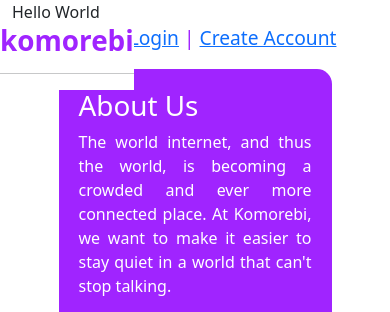
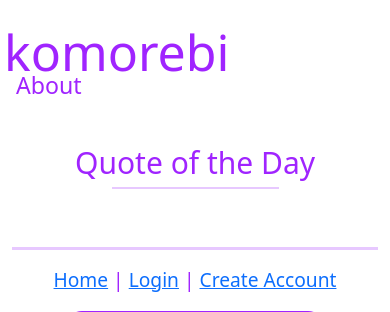
Before and after one commit to joewrose/Komorebi, a Django app: template templates/about.html in a window 390 px wide; the page is wider, and only the part inside the window is pictured. Shown: the top 312 px of that part. Run offline with Django 3.2, Linux system fonts and the light colour scheme; the template is opened without the code that fills it, so the values that code supplies are empty; some libraries are stand-ins or nearby versions.

Commit message:
Add files via upload
added updated base template

```diff
--- a/templates/basePage.html
+++ b/templates/basePage.html
@@ -1,11 +1,11 @@
 <!DOCTYPE html>
-{% load static %}
+{% load staticfiles %}
 
 <html lang="en">
+
 <head>
     <meta charset="UTF-8">
     <style>
-
         @font-face {
             font-family: "HKLight";
             src: url("{% static 'fonts/HKGrotesk-Light.woff2' %}") format('woff2');
@@ -16,48 +16,103 @@
             src: url("{% static 'fonts/HKGrotesk-Regular.woff2' %}") format('woff2');
         }
 
-            .title {
+        #title {
+            font-size: 50px;
             color: #a024ff;
             font: "HKLight";
-                top: 10px;
-                left: 20px;
+            line-height: 40px;
         }
-            .subtitle {
-                color: #a024ff;
-                font: Roboto Mono;
-                top: 2px;
-                bottom: 5px;
-                left: 20px;
+
+        #subtitle {
+            font-size: 24px;
+            color: lightgray;
+            font: "HKLight";
         }
+
         .header {
             position: fixed;
             background: white;
         }
+
+        .text {
+            font: 'HKLight';
+        }
+
+        .card {
+            border-radius: 20%;
+            cursor: pointer;
+        }
+
+        .navigation {
+            font-size: 20px;
+        }
+
+        .card-body {
+            background-color: #a024ff;
+            color: white;
+        }
     </style>
+
+    <!-- Bootstrap -->
+    <link href="https://cdn.jsdelivr.net/npm/bootstrap@5.1.3/dist/css/bootstrap.min.css" rel="stylesheet"
+        integrity="sha384-1BmE4kWBq78iYhFldvKuhfTAU6auU8tT94WrHftjDbrCEXSU1oBoqyl2QvZ6jIW3" crossorigin="anonymous">
+
+    <!-- LazyLoading -->
+    <script type="text/javascript" src="//cdn.jsdelivr.net/jquery.lazy/1.7.9/jquery.lazy.min.js">
+        $('.lazy').Lazy({
+            scrollDirection: 'vertical',
+            effect: 'fadeIn',
+            visibleOnly: true,
+            onLoad: function (element) {
+                console.log('element loaded');
+            },
+            onError: function (element) {
+                console.log('error loading ' + element.data('src'));
+            }
+        });
+    </script>
+
+    <script type="text/javascript" src="//cdn.jsdelivr.net/jquery.lazy/1.7.9/jquery.lazy.plugins.min.js"></script>
+
     <title>
         komorebi -
         {% block title_block %}
         Picture Sharing!
         {% endblock %}
     </title>
+
     <link href="https://cdn.jsdelivr.net/npm/bootstrap@5.1.3/dist/css/bootstrap.min.css" rel="stylesheet"
         integrity="sha384-1BmE4kWBq78iYhFldvKuhfTAU6auU8tT94WrHftjDbrCEXSU1oBoqyl2QvZ6jIW3" crossorigin="anonymous">
 </head>
+
 <body>
     <div class="container">
-            Hello World
+        <div class="row justify-content-between pt-3">
+            <div title class="col-xs-12 col-md-4 p-3 ">
+                <div id="title" class="row">komorebi</div>
+                <div id="subtitle" class="row">
+                    {% block subtitle_block %}
+                    {% endblock %}
                 </div>
-        <div class="header">
-            <h1 class="title"><strong>komorebi</strong></h1>
-            {% block page_subtitle_block %}
-            {% endblock %}
-            <hr />
             </div>
-        <div>
+            <div ng-view class="col-lg-3 p-3 col-xs-5">
+                <div class="row justify-content-center" style="font-size: 30px; color: #a024ff;">Quote of the Day</div>
+                <div class="row justify-content-center">
+                    <div class="col-6">
+                        <hr style="color: #a024ff; height:2px; margin-top:2px; margin-bottom:2px;">
+                    </div>
+                </div>
+                <div class="row text justify-content-center">Quote Here</div>
+            </div>
+        </div>
+        <hr style="color: #a024ff; height:3px;">
         {% block body_block %}
         {% endblock %}
     </div>
+
     <script src="https://cdn.jsdelivr.net/npm/bootstrap@5.1.3/dist/js/bootstrap.bundle.min.js"
-            integrity="sha384-ka7Sk0Gln4gmtz2MlQnikT1wXgYsOg+OMhuP+IlRH9sENBO0LRn5q+8nbTov4+1p" crossorigin="anonymous"></script>
+        integrity="sha384-ka7Sk0Gln4gmtz2MlQnikT1wXgYsOg+OMhuP+IlRH9sENBO0LRn5q+8nbTov4+1p"
+        crossorigin="anonymous"></script>
 </body>
+
 </html>
```
Lines whose indentation alone changed are shown as unchanged.
